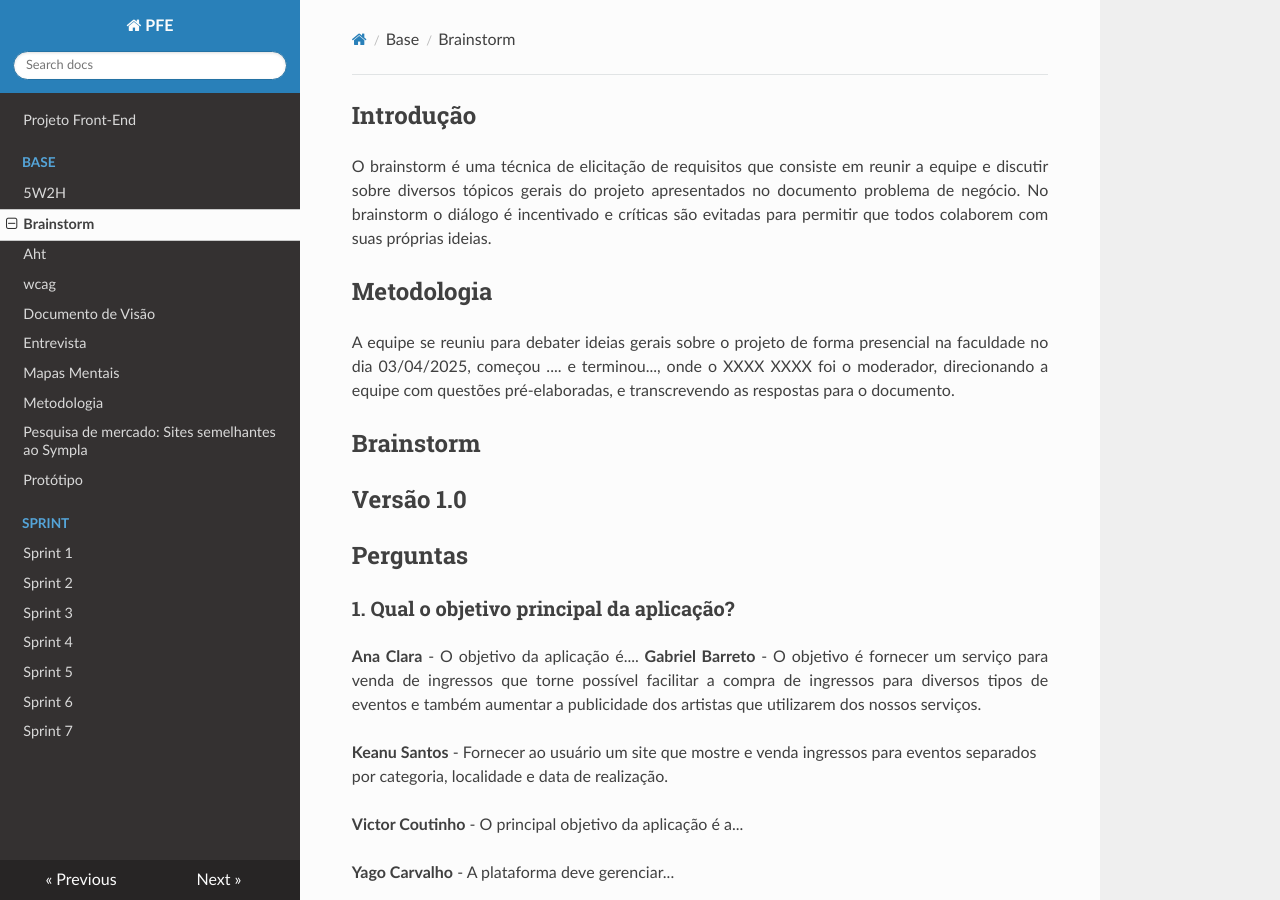
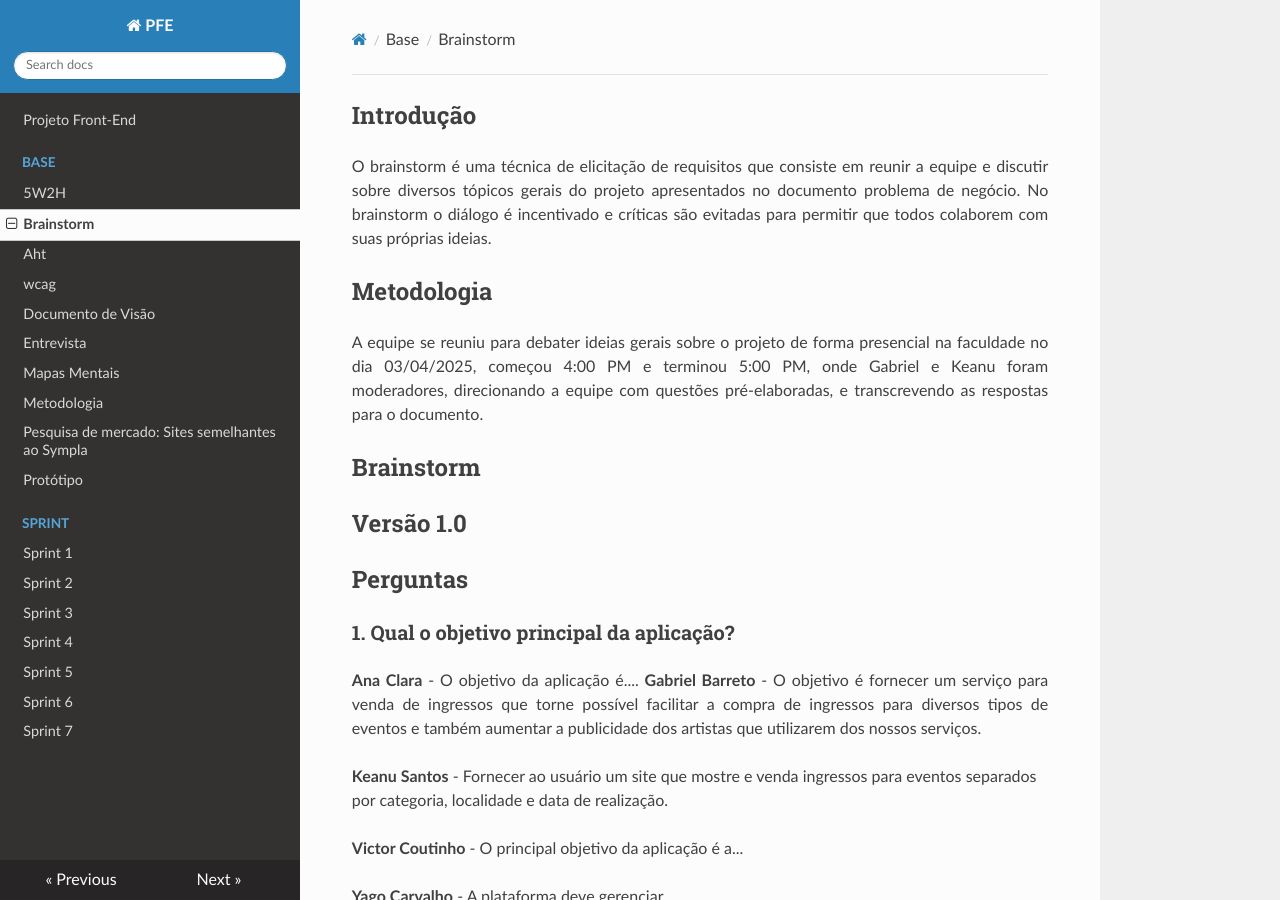
Before and after one commit to Projetos-de-Extensao/PFE_25.1_8001_IV, an MkDocs documentation site: the page built from docs/base/Brainstorm.md, in a window 1280 px wide and 900 px high. Built offline with MkDocs 1.6.1, drawn with Linux system fonts in a browser that asks for light colours; nearby versions of some CDN libraries.

Commit message:
Update Brainstorm.md

```diff
--- a/docs/base/Brainstorm.md
+++ b/docs/base/Brainstorm.md
@@ -10,7 +10,7 @@ O brainstorm é uma técnica de elicitação de requisitos que consiste em reuni
 
 ## Metodologia
 <p align = "justify">
-A equipe se reuniu para debater ideias gerais sobre o projeto de forma presencial na faculdade no dia 03/04/2025, começou .... e terminou..., onde o XXXX XXXX foi o moderador, direcionando a equipe com questões pré-elaboradas, e transcrevendo as respostas para o documento.
+A equipe se reuniu para debater ideias gerais sobre o projeto de forma presencial na faculdade no dia 03/04/2025, começou 4:00 PM e terminou 5:00 PM, onde Gabriel e Keanu foram moderadores, direcionando a equipe com questões pré-elaboradas, e transcrevendo as respostas para o documento.
 </p>
 
 ## Brainstorm
```
